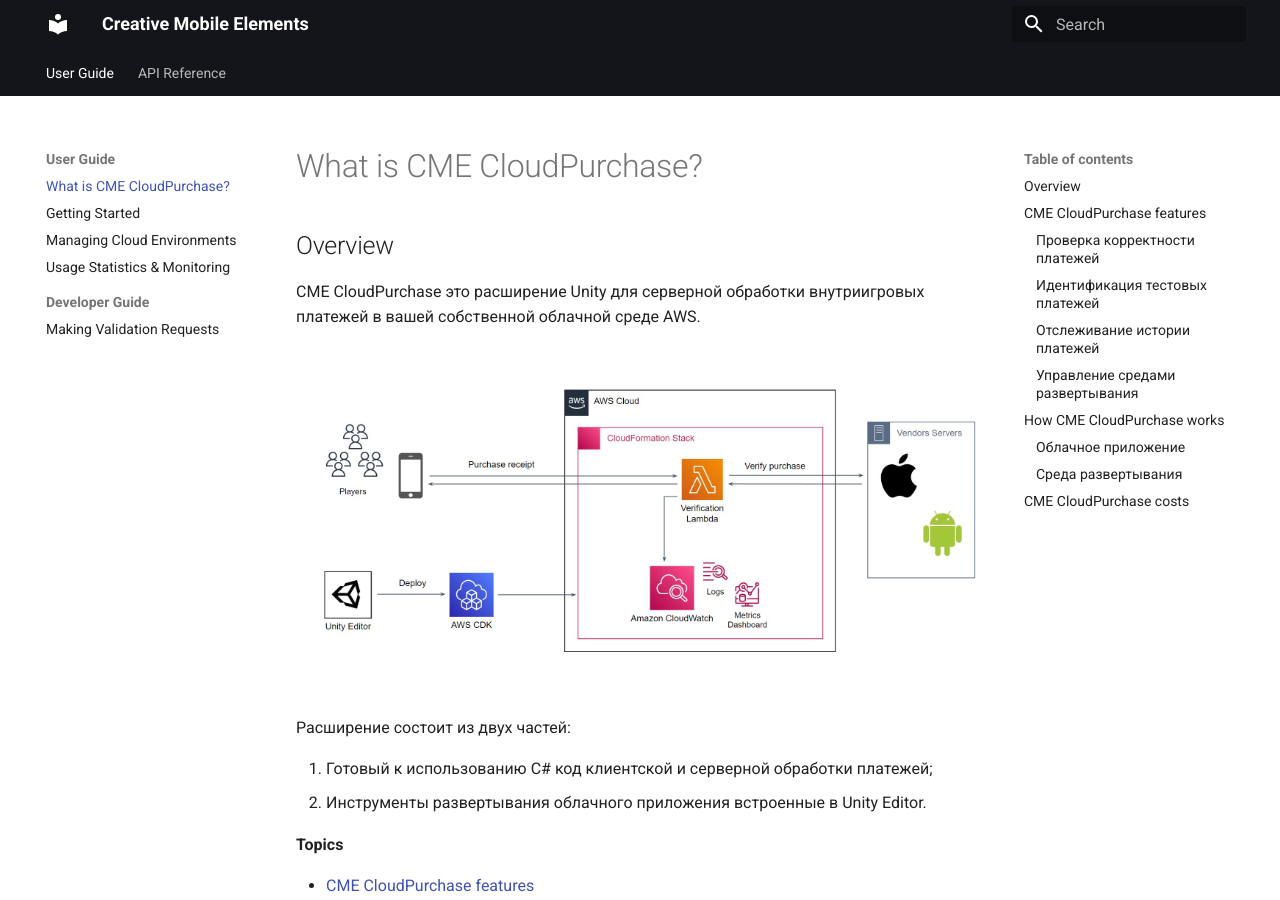
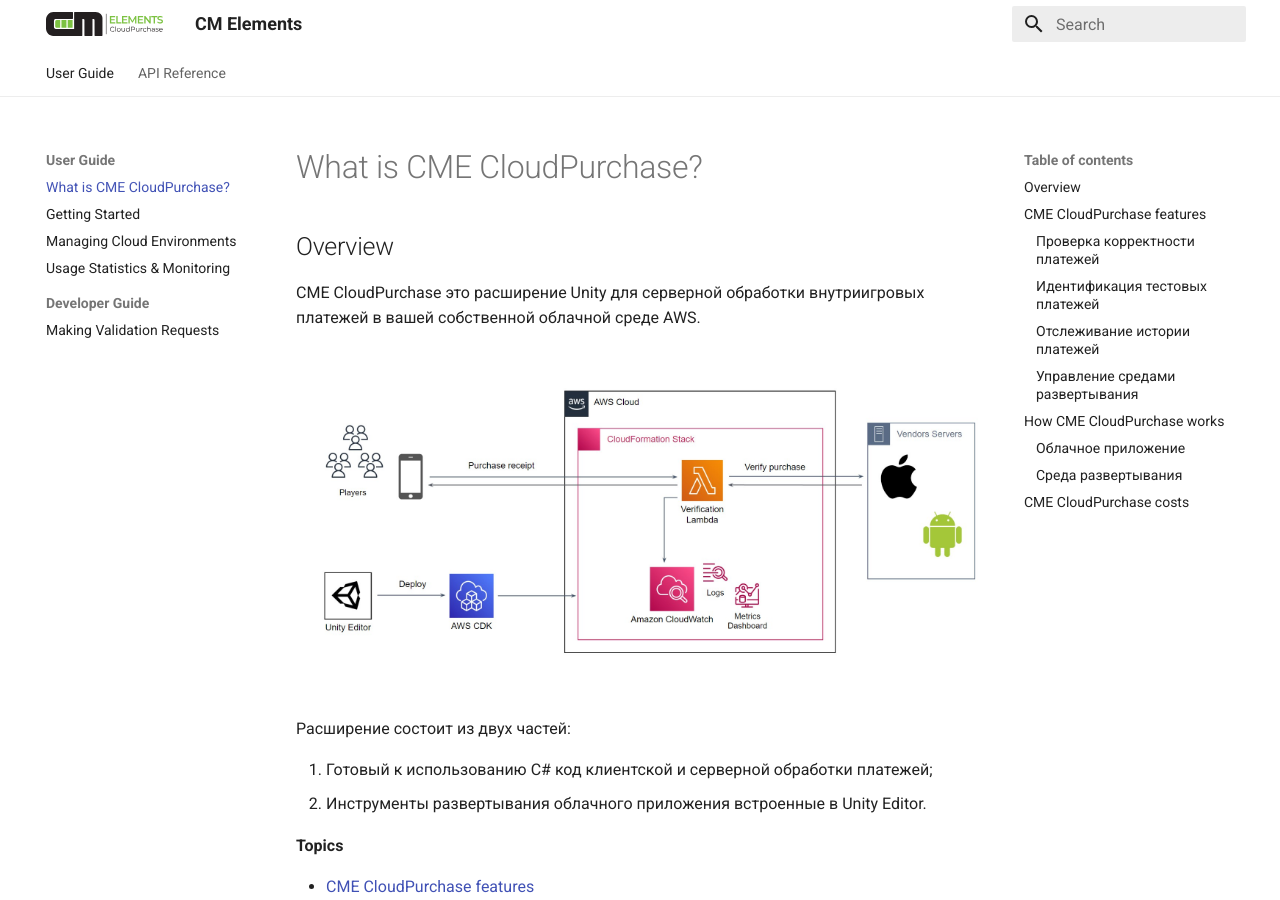
Before and after one commit to creative-mobile/CME.Documentation, an MkDocs documentation site: the page built from docs/index.md, in a window 1280 px wide and 900 px high. Built offline with MkDocs 1.6.1 and Material for MkDocs 9.7.7, drawn with Linux system fonts in a browser that asks for light colours.

Commit message:
logo and favicon

```diff
--- a/mkdocs.yml
+++ b/mkdocs.yml
@@ -1,4 +1,4 @@
-site_name: Creative Mobile Elements
+site_name: CM Elements
 nav:
   - "User Guide":
     - "What is CME CloudPurchase?": index.md
@@ -19,8 +19,10 @@
     - navigation.top
     - toc.follow
   palette:
-    primary: black
-    accent: amber
+    primary: white
+    accent: green
+  logo: assets/CM_Elements_Logotype_full.svg
+  favicon: assets/CM_Elements_Logotype.svg
 
 markdown_extensions:
   - attr_list
```
Also changed, not shown: docs/assets/CM_Elements_Logotype.svg (added), docs/assets/CM_Elements_Logotype_full.svg (added).
